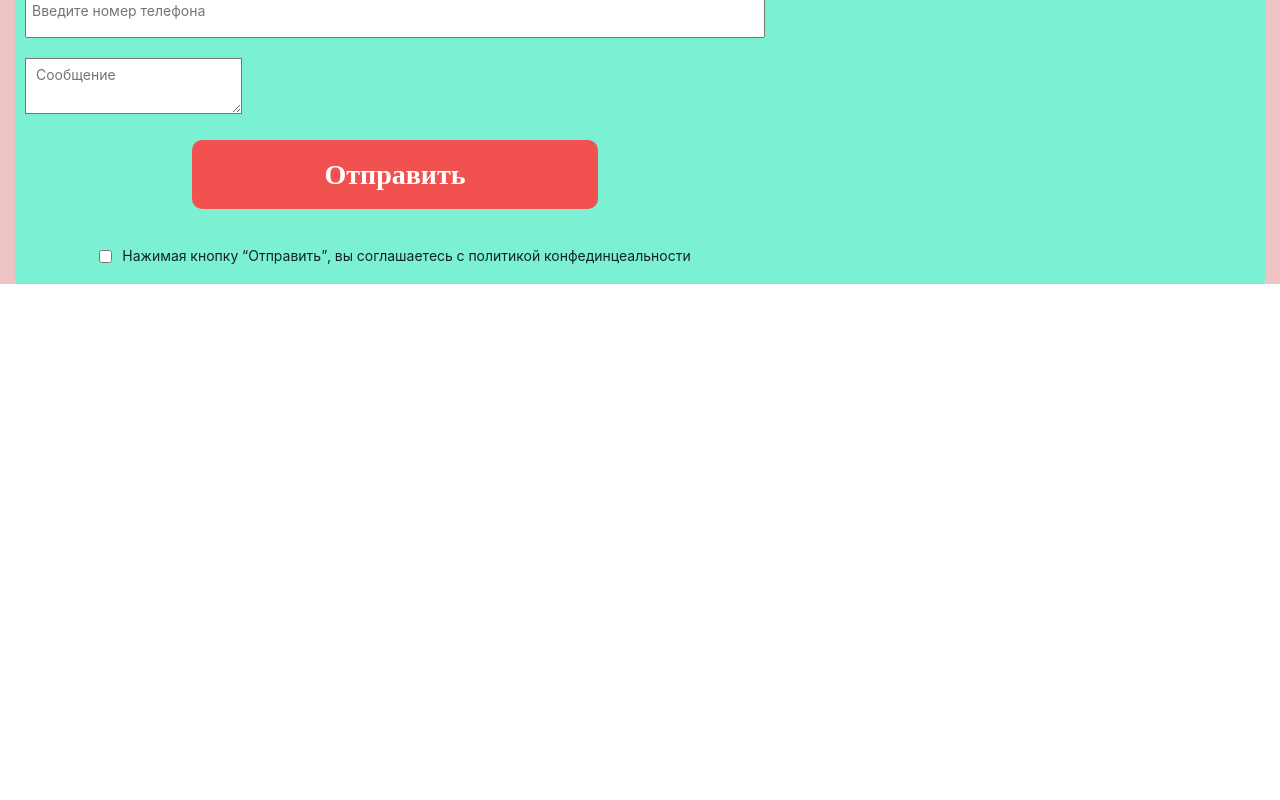
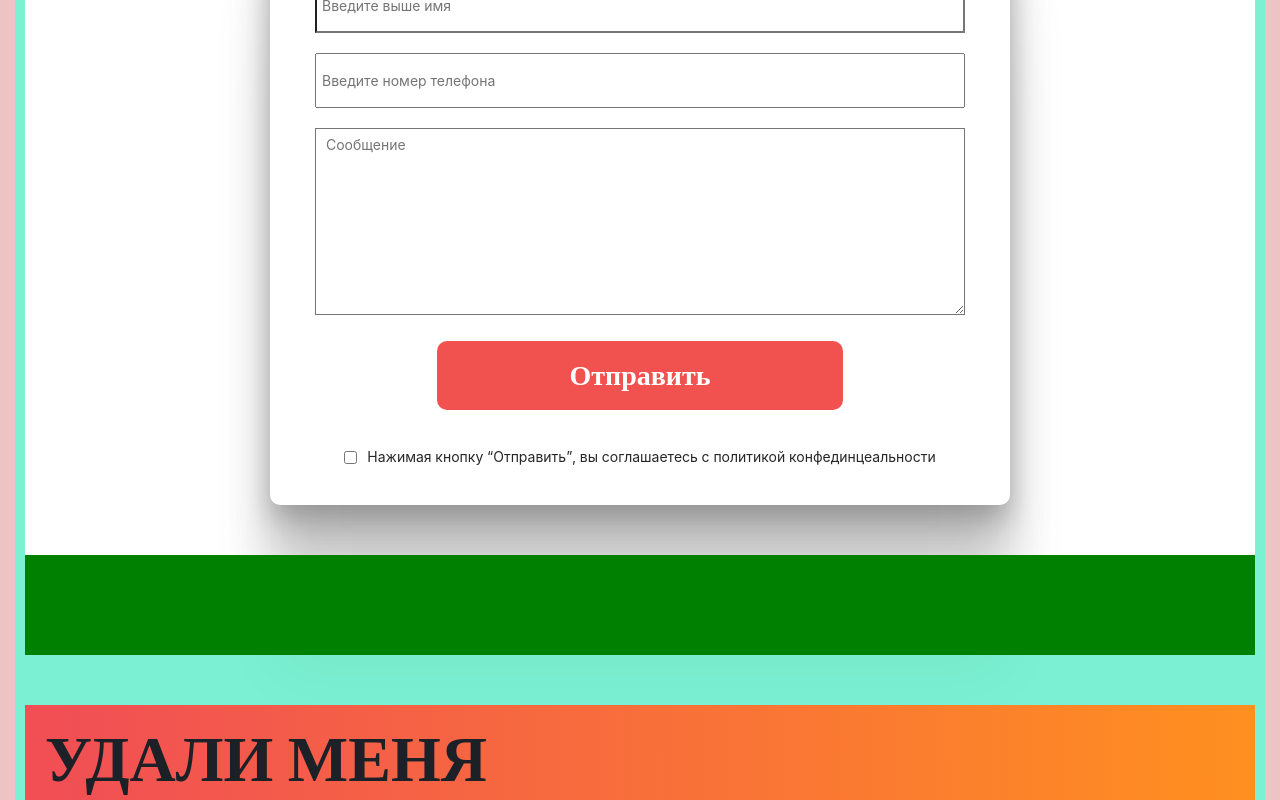
Before and after one commit to DmitriVic/alternative, a React (Create React App) app: page / in a window 1280 px wide. Shown: the part 4150-4950 px from the top of the page. Before the commit the page ends 4434 px from the top, so only its background shows below. Built offline with nearby package versions, Linux system fonts and the light colour scheme; a web font is replaced by a local one.

Commit message:
работаю с футер

```diff
--- a/src/components/AskQuestion/index.jsx
+++ b/src/components/AskQuestion/index.jsx
@@ -24,6 +24,7 @@ export default function App() {
 
 
 	return (
+		<div className={s.wrapper}>
 		<form className={s.form} onSubmit={handleSubmit(onSubmit)}>
 			<div className={s.form__title}>Задать вопрос</div>
 
@@ -67,6 +68,7 @@ export default function App() {
 			</div>
 
 		</form>
+		</div>
 	);
 }
 
--- a/src/components/AskQuestion/index.module.scss
+++ b/src/components/AskQuestion/index.module.scss
@@ -1,8 +1,20 @@
+
+.wrapper {
+	background: #fff;
+	padding: 50px 0;
+}
+
+
 .form {
+	background: #fff;
+	margin: 0 auto;
 	display: grid;
 	justify-items: center;
 	max-width: 740px;
 	gap: 20px;
+	 padding: 20px 45px;
+	box-shadow: 0px 172px 69px rgba(0, 0, 0, 0.03), 0px 97px 58px rgba(0, 0, 0, 0.1), 0px 43px 43px rgba(0, 0, 0, 0.17), 0px 11px 24px rgba(0, 0, 0, 0.2), 0px 0px 0px rgba(0, 0, 0, 0.2);
+border-radius: 10px;
 	input {
 		padding: 0 5px;
 		width: 100%;
@@ -25,12 +37,15 @@
 		font-size: 28px;
 		line-height: 155%;
 		color: #ffffff;
-		@media (max-width: 426px) {
+		@media (max-width: 526px) {
 			width: 100%;
 		}
 	}
 	label {
 		width: 100%;
+	}
+	@media (max-width: 526px) {
+		padding: 20px;
 	}
 }
 
@@ -63,4 +78,6 @@
 
 textarea {
 	padding: 5px 10px;
+	width: 100%;
+	height: 187px !important ;
 }
--- /dev/null
+++ b/src/components/Footer/index.jsx
@@ -0,0 +1,18 @@
+
+//import { HeartTwoTone} from "@ant-design/icons/lib/icons";
+//import "antd/dist/antd.css";
+//import cn from "classnames";
+import s from "./index.module.scss";
+
+
+
+
+ const Footer = () => {
+  return (
+    <footer>
+      <h1>УДАЛИ МЕНЯ</h1>
+    </footer>
+  );
+};
+
+export default Footer
--- /dev/null
+++ b/src/components/Footer/index.module.scss
@@ -0,0 +1,4 @@
+
+footer {
+	background: linear-gradient(89.4deg, #F14F54 2.5%, #FF8F20 98.84%);
+}
--- a/src/components/pages/Homepage/index.jsx
+++ b/src/components/pages/Homepage/index.jsx
@@ -4,6 +4,7 @@
 import cn from "classnames";
 import AskQuestion from "../../AskQuestion";
 import Catalog from "../../Catalog";
+import Footer from "../../Footer";
 import InfoBlock from "../../InfoBlock";
 import PlombAndSys from "../../PlombAndSys";
 import PopularGoods from "../../PopularGoods";
@@ -39,8 +40,8 @@ export const Homepage = ({setModalActive, modalActive, data, dataPopular}) => {
 	 setActive={setModalActive}
 	 />
 	 <AskQuestion/>
-
-
+	 <div style={{ height: '100px', background: "green"}}></div>
+	<Footer/>
 
 
     </>
```
